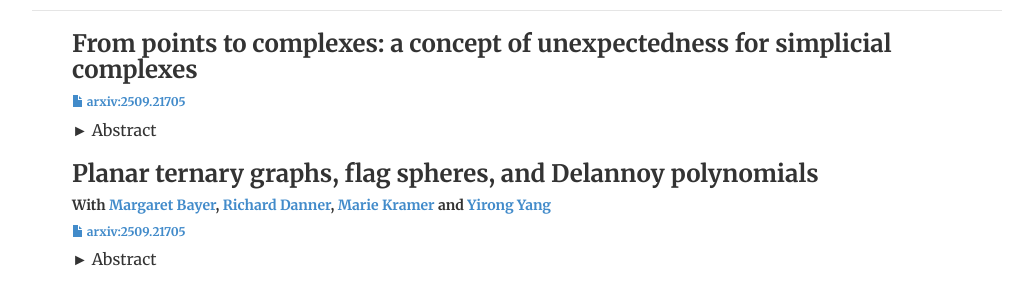
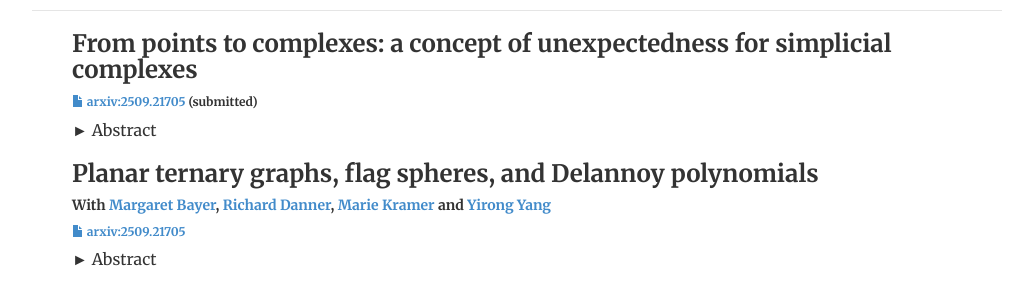
Before and after one commit to hollebenthiago/hollebenthiago.github.io, a Jekyll site: the page built from research/index.html, in a window 1280 px wide. Shown: the part 145-431 px from the top of the page, without its empty margins (123-1156 px from the left). Built offline with Jekyll 4.4.1, drawn with Linux system fonts in a browser that asks for light colours.

Commit message:
small change research

```diff
--- a/research/index.html
+++ b/research/index.html
@@ -22,7 +22,7 @@ description: Thiago Holleben is a PhD candidate at Dalhousie University.
                     <h3>
                         From points to complexes: a concept of unexpectedness for simplicial complexes
                     </h3>
-                    <h6><a href="https://arxiv.org/pdf/2509.21705"><i class="glyphicon glyphicon-file"></i> arxiv:2509.21705</a></h6>
+                    <h6><a href="https://arxiv.org/pdf/2509.21705"><i class="glyphicon glyphicon-file"></i> arxiv:2509.21705</a> (submitted)</h6>
                     <details class="styled">
                         <summary>
                             Abstract
```
